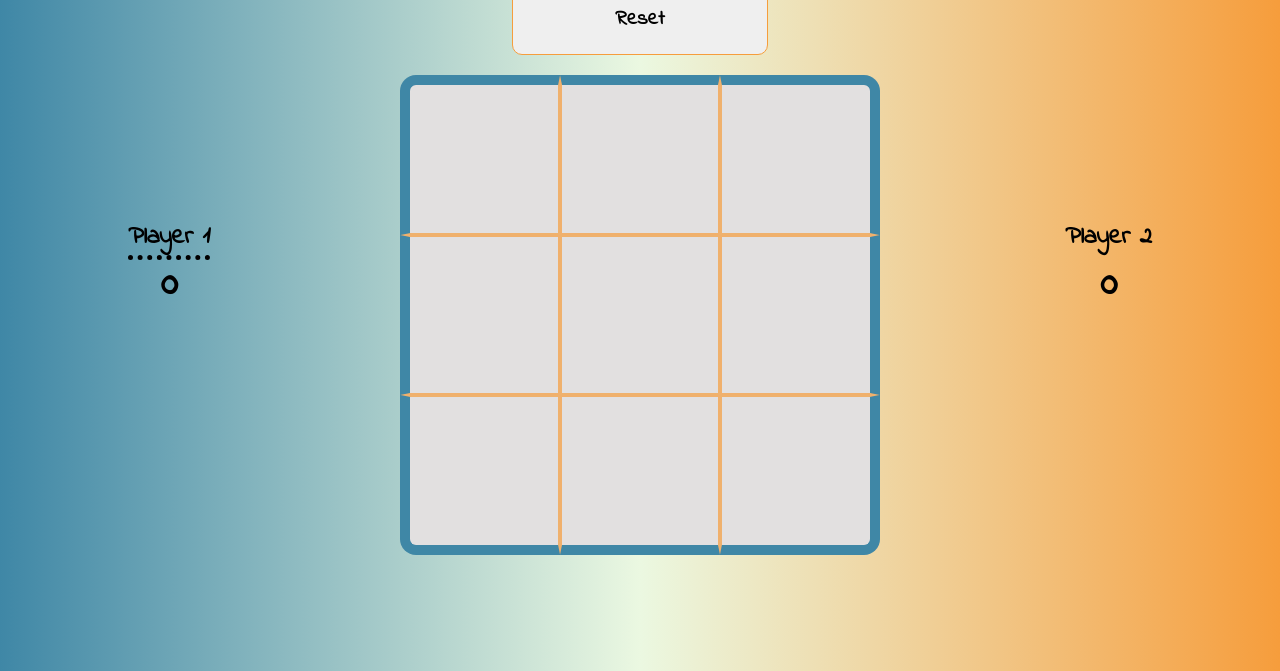
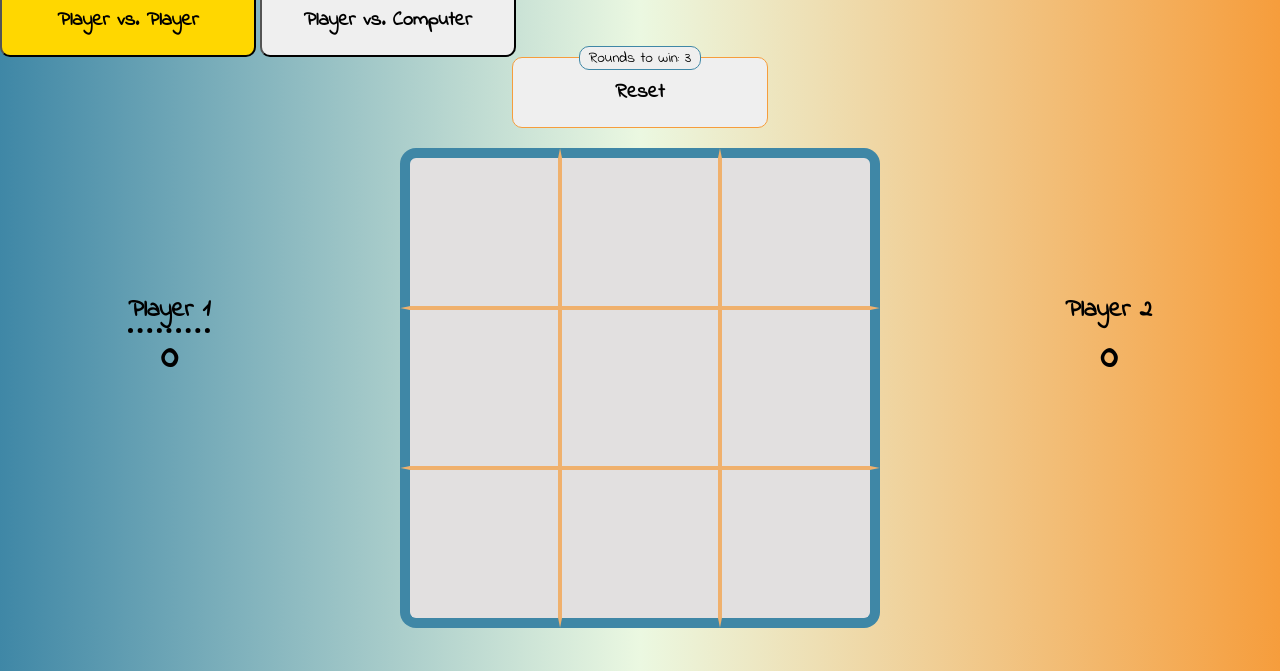
Before and after one commit to Michaku1V/tic-tac-toe, a plain HTML site: page index.html in a window 1280 px wide. Shown: the part 129-800 px from the top of the page. Drawn offline with Linux system fonts and the light colour scheme.

Commit message:
add buttons to play with ai or another player

```diff
--- a/index.html
+++ b/index.html
@@ -12,6 +12,10 @@
 </head>
 <body>
     <h1>Tic-tac-toe</h1>
+    <div class="switch-game">
+        <button id="plVSpl" class="btn btn-choose active-btn">Player vs. Player</button>
+        <button id="plVScomp" class="btn btn-choose">Player vs. Computer</button>
+    </div>
     <div class="btn-container">
         <button id="btn-reset" class="btn btn-right">Reset</button>
         <button id="btn-set-rounds" class="btn-set-rounds">Rounds to win: <span id="rounds-number">3</span></button>
```
